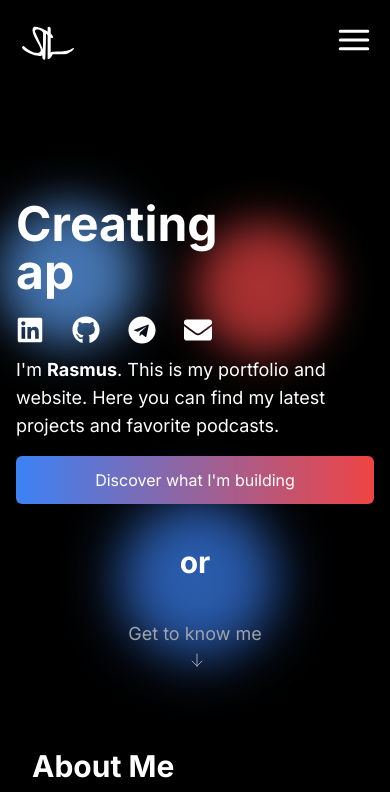
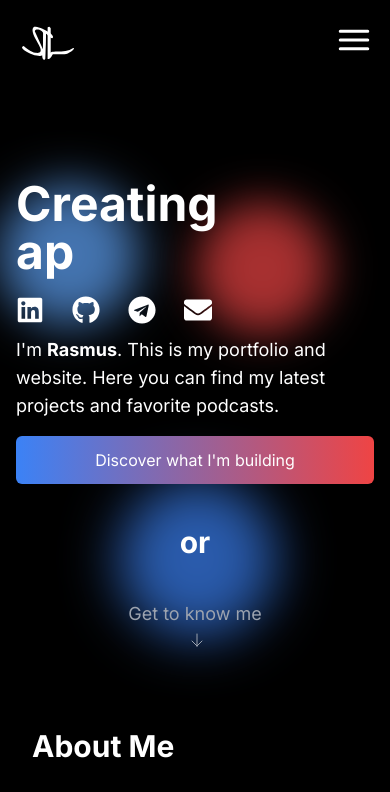
Before and after one commit to lagerqvr/web-portfolio, a Next.js app: page / in a window 390 px wide. Shown: the top 792 px of the page. Built offline with nearby package versions, Linux system fonts and the light colour scheme.

Commit message:
Changed spacing on mobile

```diff
--- a/app/page.tsx
+++ b/app/page.tsx
@@ -14,7 +14,7 @@ export default function Home() {
   return (
     <main className="bg-white dark:bg-black">
       <div className="flex container mx-auto px-4 pt-20 min-h-[calc(100vh - 64px)] w-full md:w-[800px]">
-        <div className="pt-10 flex flex-col items-center">
+        <div className="pt-5 md:pt-10 flex flex-col items-center">
           <div className="relative w-full max-w-2xl">
             <div className="absolute top-0 left-0 right-0 bottom-0 z-0 max-w-xs md:max-w-3xl">
               <div className="absolute top-0 -left-4 w-36 h-36 md:w-44 md:h-44 bg-blue-400 rounded-full mix-blend-multiply filter blur-xl opacity-70 animate-blob"></div>
```
